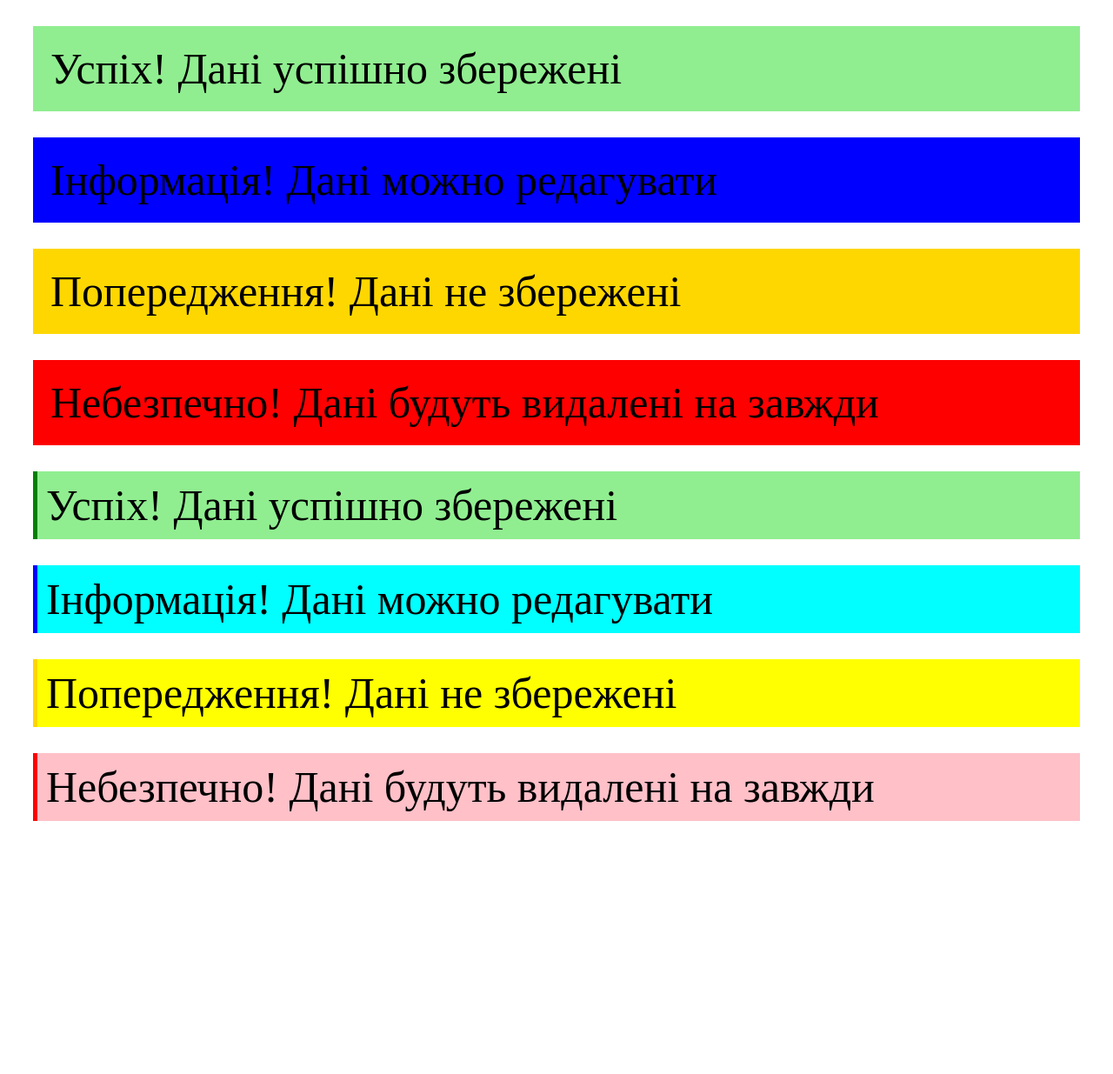
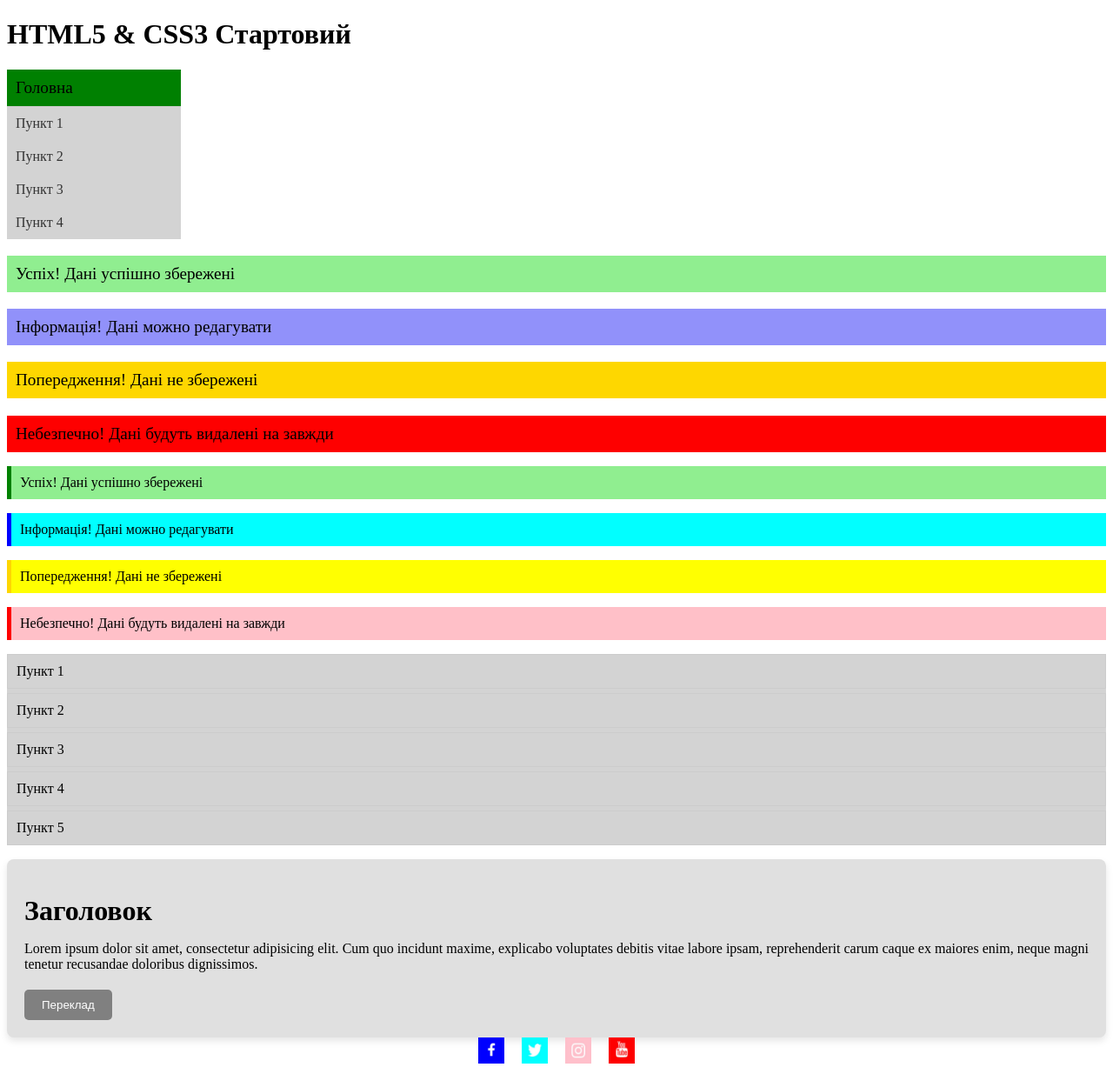
Before and after one commit to stanislavNemch/HTML5-CSS3-Start-UKR, a plain HTML site: page Home_work_4/index.html in a window 1280 px wide. Shown: the whole page at 87% size. Before the commit the page ends 954 px from the top, so only its background shows below. Drawn offline with Linux system fonts and the light colour scheme.

Commit message:
Task 5 and 6 done

```diff
--- a/Home_work_4/css/style.css
+++ b/Home_work_4/css/style.css
@@ -1,19 +1,47 @@
-p {
-    margin: 30px;
-    padding: 20px;
+.menu {
+    display: flex;
+    flex-direction: column; /* Розташовуємо елементи вертикально */
+    width: 200px; /* Задаємо ширину меню */
+    background-color: #f0f0f0; /* Задаємо колір фону */
+}
+
+.menu-item {
+    padding: 10px; /* Задаємо внутрішній відступ */
+    background-color: #d3d3d3;
+}
+
+.menu-item-top {
+    padding: 10px; /* Задаємо внутрішній відступ */
+    border-bottom: 1px solid #ccc; /* Додаємо розділювач між елементами */
+    background-color: #008001;
     font-family: "Times New Roman", serif;
-    font-size: 50px;
+    font-size: larger;
 }
-.p-one{
+
+.menu-item a {
+    text-decoration: none; /* Видаляємо підкреслення у посилань */
+    color: #333; /* Задаємо колір тексту */
+}
+
+.menu-item a:hover {
+    color: #007bff; /* Змінюємо колір тексту при наведенні */
+}
+
+.attention {
+    padding: 10px;
+    margin-bottom: 10px;
     background-color: #90ee90;
+    font-family: "Times New Roman", serif;
+    font-size: larger;
 }
-.p-two{
-    background-color: #0000fe;
+
+.attention-success{
+    background-color: #9191fa;
 }
-.p-three{
+.attention-warning{
     background-color: #fed700;
 }
-.p-four{
+.attention-danger{
     background-color: #fe0000;
 }
 
@@ -38,3 +66,67 @@ p {
     border-left-color: red; /* Червоний колір для помилки */
     background-color: #ffc0c8;
 }
+
+.social-icons {
+    display: flex; /* Використовуємо flexbox для горизонтального розташування */
+    justify-content: center; /* Вирівнюємо іконки по центру */
+}
+
+.social-icons a {
+    margin: 0 10px; /* Задаємо відстань між іконками */
+}
+
+.social-icons img {
+    width: 30px; /* Задаємо ширину іконок */
+    height: 30px; /* Задаємо висоту іконок */
+}
+
+ul {
+      list-style: none; /* Видаляємо маркери списку */
+      padding: 0; /* Видаляємо внутрішній відступ списку */
+      background-color: #d3d3d3;
+  }
+
+li {
+    border: 1px solid #ccc; /* Додаємо кордон до кожного пункту */
+    padding: 10px; /* Додаємо внутрішній відступ для пунктів */
+    margin-bottom: 5px; /* Додаємо відстань між пунктами */
+}
+
+.form-example {
+    background-color: #d3d3d3;
+}
+
+.form-example p {
+    margin-bottom: 10px;
+}
+
+.container {
+    background-color: #e0e0e0; /* Світло-сірий фон контейнера */
+    padding: 20px;
+    border-radius: 8px;
+    box-shadow: 0 4px 8px rgba(0, 0, 0, 0.1); /* Тінь для контейнера */
+    text-align: left; /* Центруємо текст всередині контейнера */
+}
+
+.container h1 {
+    margin-bottom: 10px;
+}
+
+.container p {
+    text-align: justify; /* Вирівнюємо текст по ширині */
+    margin-bottom: 20px;
+}
+
+.translate-button {
+    background-color: #808080; /* Темно-сірий фон кнопки */
+    color: white;
+    padding: 10px 20px;
+    border: none;
+    border-radius: 5px;
+    cursor: pointer;
+}
+
+.translate-button:hover {
+    background-color: #606060; /* Змінюємо колір при наведенні */
+}
--- a/Home_work_4/index.html
+++ b/Home_work_4/index.html
@@ -4,19 +4,74 @@
     <meta charset="UTF-8">
     <meta name="viewport" content="width=device-width, initial-scale=1.0">
     <meta http-equiv="X-UA-Compatible" content="ie=edge">
-    <link rel="stylesheet" type="text/css" href="./css/style.css">
+    <link rel="stylesheet" type="text/css" href="css/style.css">
     <meta name="description" content="HTML5 & CSS3 Стартовий">
     <title>HTML5 & CSS3 Стартовий</title>
 </head>
 <body>
-    <p class="p-one">Успіх! Дані успішно збережені</p>
-    <p class="p-two">Інформація! Дані можно редагувати</p>
-    <p class="p-three">Попередження! Дані не збережені</p>
-    <p class="p-four">Небезпечно! Дані будуть видалені на завжди</p>
 
-    <p class="alert">Успіх! Дані успішно збережені</p>
-    <p class="alert alert-success">Інформація! Дані можно редагувати</p>
-    <p class="alert alert-warning">Попередження! Дані не збережені</p>
-    <p class="alert alert-danger">Небезпечно! Дані будуть видалені на завжди</p>
+<h1>HTML5 & CSS3 Стартовий</h1>
+
+<div class="menu">
+    <div class="menu-item-top">
+        Головна
+    </div>
+    <div class="menu-item">
+        <a href="#">Пункт 1</a>
+    </div>
+    <div class="menu-item">
+        <a href="#">Пункт 2</a>
+    </div>
+    <div class="menu-item">
+        <a href="#">Пункт 3</a>
+    </div>
+    <div class="menu-item">
+        <a href="#">Пункт 4</a>
+    </div>
+</div>
+
+<p class="attention">Успіх! Дані успішно збережені</p>
+<p class="attention attention-success">Інформація! Дані можно редагувати</p>
+<p class="attention attention-warning">Попередження! Дані не збережені</p>
+<p class="attention attention-danger">Небезпечно! Дані будуть видалені на завжди</p>
+
+<p class="alert">Успіх! Дані успішно збережені</p>
+<p class="alert alert-success">Інформація! Дані можно редагувати</p>
+<p class="alert alert-warning">Попередження! Дані не збережені</p>
+<p class="alert alert-danger">Небезпечно! Дані будуть видалені на завжди</p>
+
+<ul>
+    <li>Пункт 1</li>
+    <li>Пункт 2</li>
+    <li>Пункт 3</li>
+    <li>Пункт 4</li>
+    <li>Пункт 5</li>
+</ul>
+
+<div class="container">
+    <h1>Заголовок</h1>
+    <p>
+        Lorem ipsum dolor sit amet, consectetur adipisicing elit. Cum quo incidunt maxime, explicabo voluptates
+        debitis vitae labore ipsam, reprehenderit carum caque ex maiores enim, neque magni tenetur recusandae
+        doloribus dignissimos.
+    </p>
+    <button class="translate-button">Переклад</button>
+</div>
+
+<div class="social-icons">
+    <a href="#">
+        <img src="images/facebook.png" alt="Facebook">
+    </a>
+    <a href="#">
+        <img src="images/twitter.png" alt="Twitter">
+    </a>
+    <a href="#">
+        <img src="images/instagram.png" alt="Instagram">
+    </a>
+    <a href="#">
+        <img src="images/youtube.png" alt="Youtube">
+    </a>
+</div>
+
 </body>
 </html>
```
Also changed, not shown: Home_work_4/images/facebook.png (added), Home_work_4/images/instagram.png (added), Home_work_4/images/twitter.png (added), Home_work_4/images/youtube.png (added).
